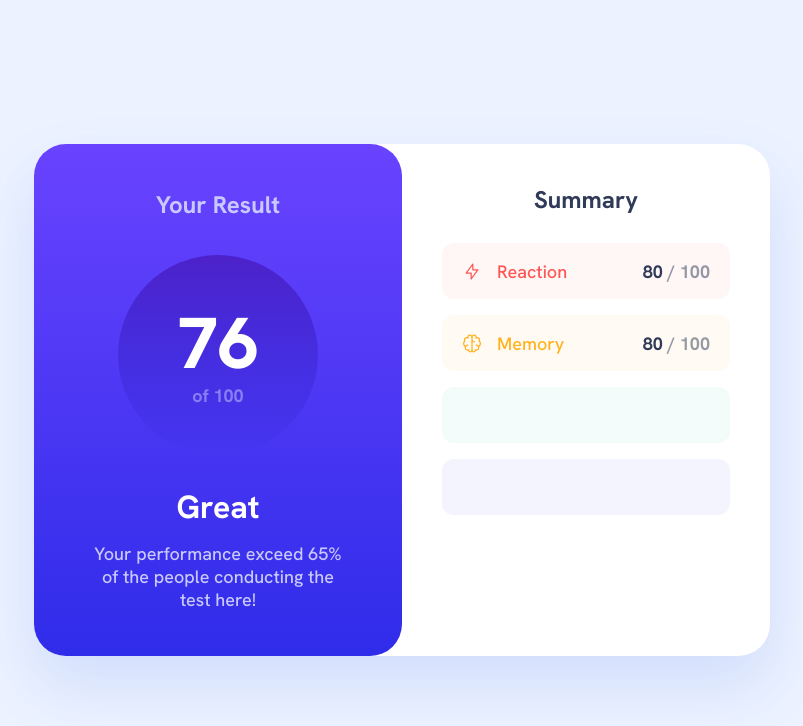
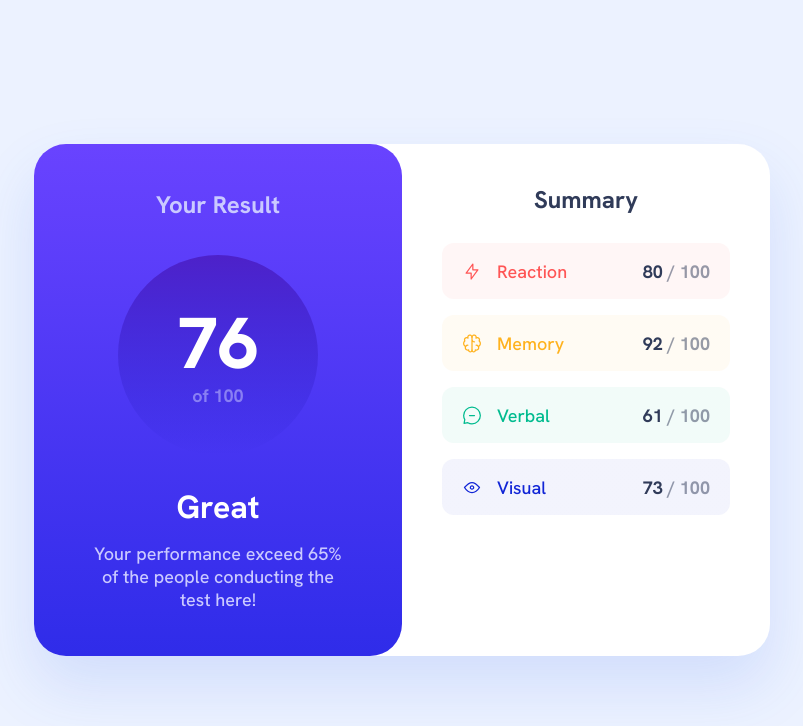
Before and after one commit to BYCODDE/-React-results-summary-component, a React (Vite) app: page / in a window 1280 px wide. Shown: the top 726 px of the page, without its empty margins (238-1041 px from the left). Built offline with nearby package versions, Linux system fonts and the light colour scheme.

Commit message:
new commit!

```diff
--- a/src/components/Sectionright/Skills/Skills.jsx
+++ b/src/components/Sectionright/Skills/Skills.jsx
@@ -22,11 +22,34 @@ function Skill() {
           <span>Memory</span>
         </div>
         <div className="memory_underdiv2">
-          80 <span>/ 100</span>
+          92 <span>/ 100</span>
         </div>
       </div>
-      <div className="Verbal"></div>
-      <div className="Visual"></div>
+      <div className="Verbal">
+      <div className="verbal_underdiv">
+          <img src={greenIcon} alt="greenIcon" />
+          <span>Verbal</span>
+        </div>
+        <div className="verbal_underdiv2">
+          61 <span>/ 100</span>
+        </div>
+      </div>
+      <div className="Visual">
+      <div className="visual_underdiv">
+          <img src={blueIcon} alt="blueIcon" />
+          <span>Visual</span>
+        </div>
+        <div className="visual_underdiv2">
+          73 <span>/ 100</span>
+        </div>
+
+
+      </div>
+
+
+
+
+
     </div>
   );
 }
--- a/src/components/Sectionright/Skills/skill.css
+++ b/src/components/Sectionright/Skills/skill.css
@@ -29,7 +29,9 @@
   padding: 20px;
 }
 .reaction_underdiv,
-.memory_underdiv {
+.memory_underdiv,
+.verbal_underdiv,
+.visual_underdiv {
   display: flex;
   gap: 15px;
 }
@@ -43,7 +45,9 @@
 }
 
 .reaction_underdiv2,
-.memory_underdiv2 {
+.memory_underdiv2,
+.verbal_underdiv2,
+.visual_underdiv2 {
   color: var(--Dark-Navy, #303b59);
   text-align: right;
   font-size: 18px;
@@ -53,7 +57,9 @@
 }
 
 .reaction_underdiv2 span,
-.memory_underdiv2 span {
+.memory_underdiv2 span,
+.verbal_underdiv2 span,
+.visual_underdiv2 span {
   opacity: 0.5;
 }
 
@@ -87,6 +93,13 @@
     #00bb8f
   );
 }
+.verbal_underdiv span {
+  color: var(--Green, #00bb8f);
+  font-size: 18px;
+  font-style: normal;
+  font-weight: 500;
+  line-height: normal;
+}
 .Visual {
   border-radius: 12px;
   background: var(
@@ -99,3 +112,11 @@
     #1125d6
   );
 }
+
+.visual_underdiv span {
+  color: var(--Blue, #1125d6);
+  font-size: 18px;
+  font-style: normal;
+  font-weight: 500;
+  line-height: normal;
+}
```
